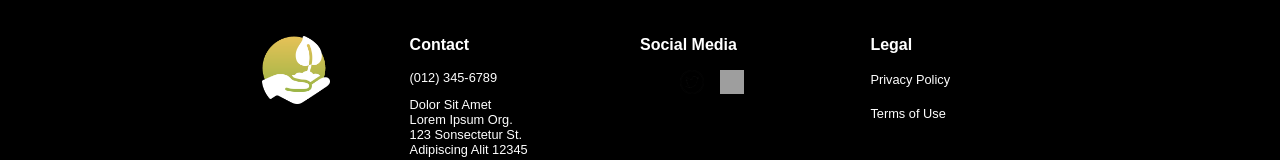
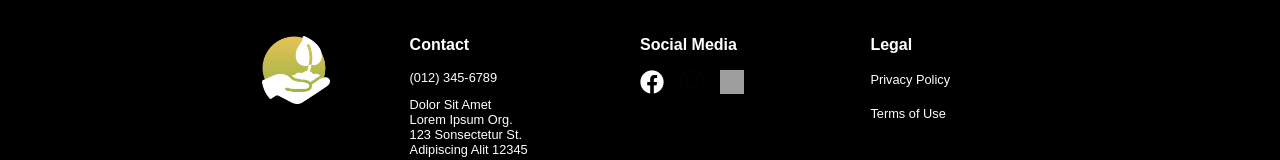
Before and after one commit to mhayakawa1/nonprofit-website-react, a React (Create React App) app: page / in a window 1280 px wide. Shown: the part 3494-3654 px from the top of the page. Built offline with nearby package versions, Linux system fonts and the light colour scheme; no server answers; grey boxes are pictures that could not be loaded; a web font is replaced by a local one.

Commit message:
Update App.js

```diff
--- a/src/App.js
+++ b/src/App.js
@@ -7,7 +7,6 @@ import Carousel from './components/Carousel';
 import DonateButtons from './components/DonateButtons';
 import SearchEvents from './components/SearchEvents';
 
-//import handLogo from './images/hand-planting.png';
 import logo from './images/hand-planting-logo.svg';
 
 import videoAltImg from './images/video-alt-image.jpg';
@@ -164,9 +163,8 @@ class App extends React.Component {
               <p className='footer-headings'>Social Media</p>
               <div id='sm-links'>
                 <a href='#social-media'>
-                  <img className='sm-icon' id='facebook' alt='Facebook logo'
-                  src={facebook} />
-                  </a>
+                  <i className='sm-icon fab fa-facebook' alt='Facebook logo'></i>
+                </a>
                 <a href='#social-media'>
                   <img className='sm-icon' id='twitter' alt='Twitter logo'
                   src={twitter} />
```
